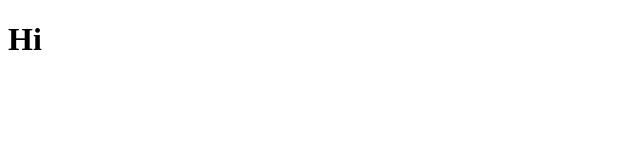
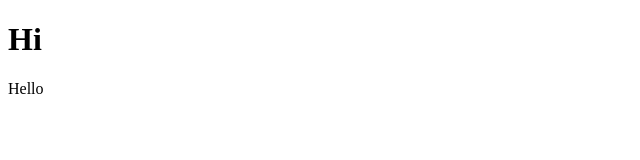
Before and after one commit to kydigholkar/trial, a plain HTML site: page index.html in a window 1280 px wide. Shown: the full height of the page, 0-640 px from the left. Drawn offline with Linux system fonts and the light colour scheme.

Commit message:
new index

```diff
--- a/index.html
+++ b/index.html
@@ -7,5 +7,6 @@
 </head>
 <body>
     <h1>Hi</h1>
+    <p1>Hello</p1>
 </body>
 </html>
```
